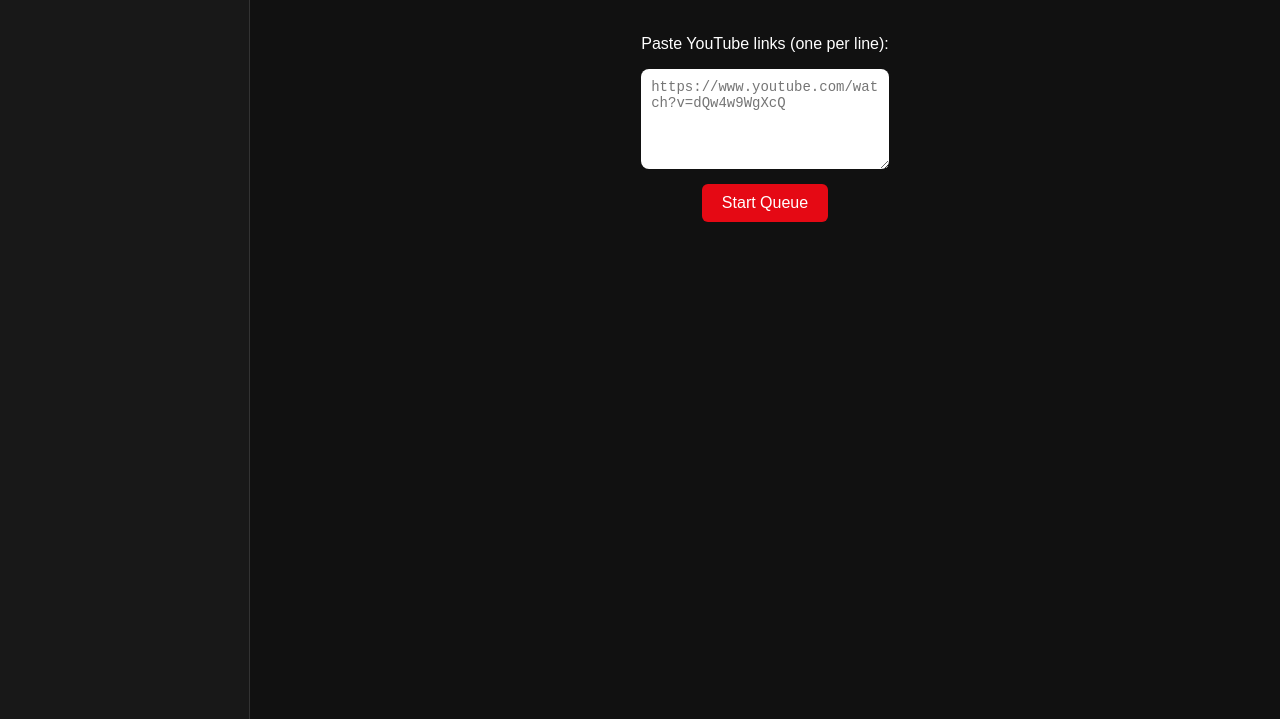
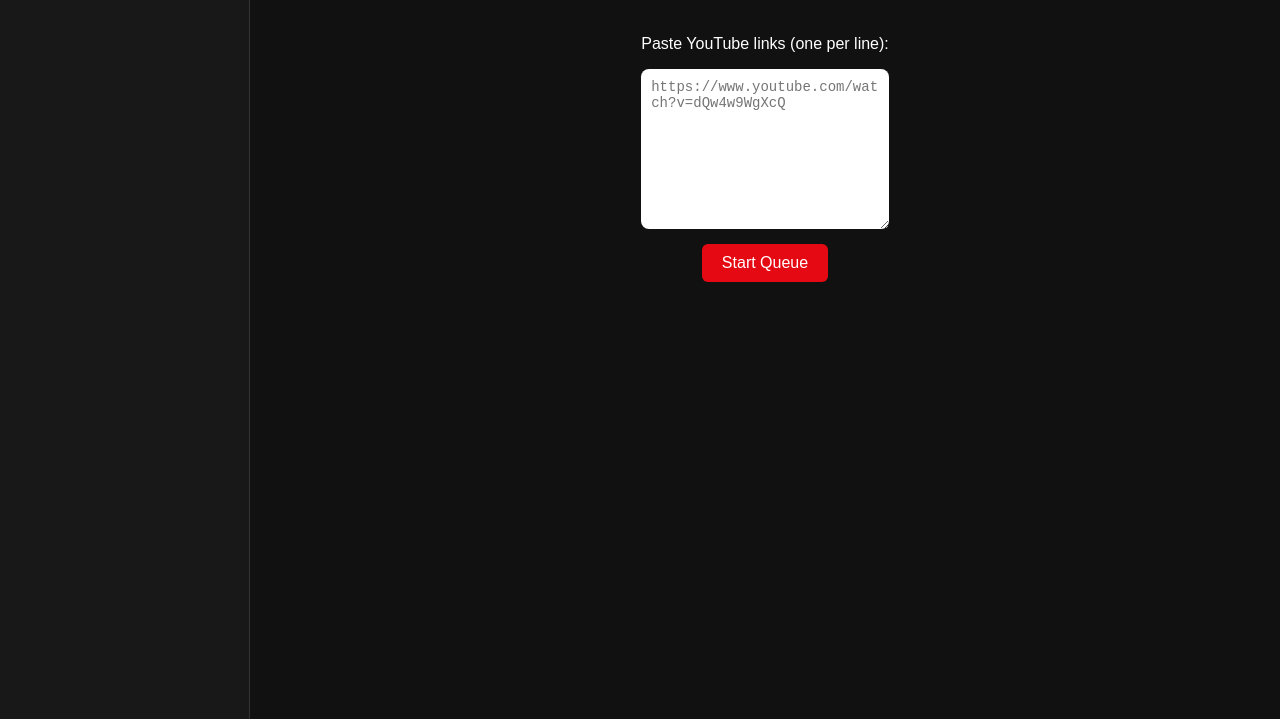
Before and after one commit to TrXstanXD/yt-queue, a plain HTML site: page index.html in a window 1280 px wide. Shown: the part 81-800 px from the top of the page. Drawn offline with Linux system fonts and the light colour scheme.

Commit message:
Update index.html

```diff
--- a/index.html
+++ b/index.html
@@ -46,10 +46,10 @@
       padding: 20px;
       position: relative;
     }
-    textarea {
+      textarea {
       width: 100%;
-      max-width: 600px;
-      height: 100px;
+      max-width: 800px;
+      height: 160px;
       padding: 10px;
       font-size: 14px;
       margin-bottom: 10px;
```
